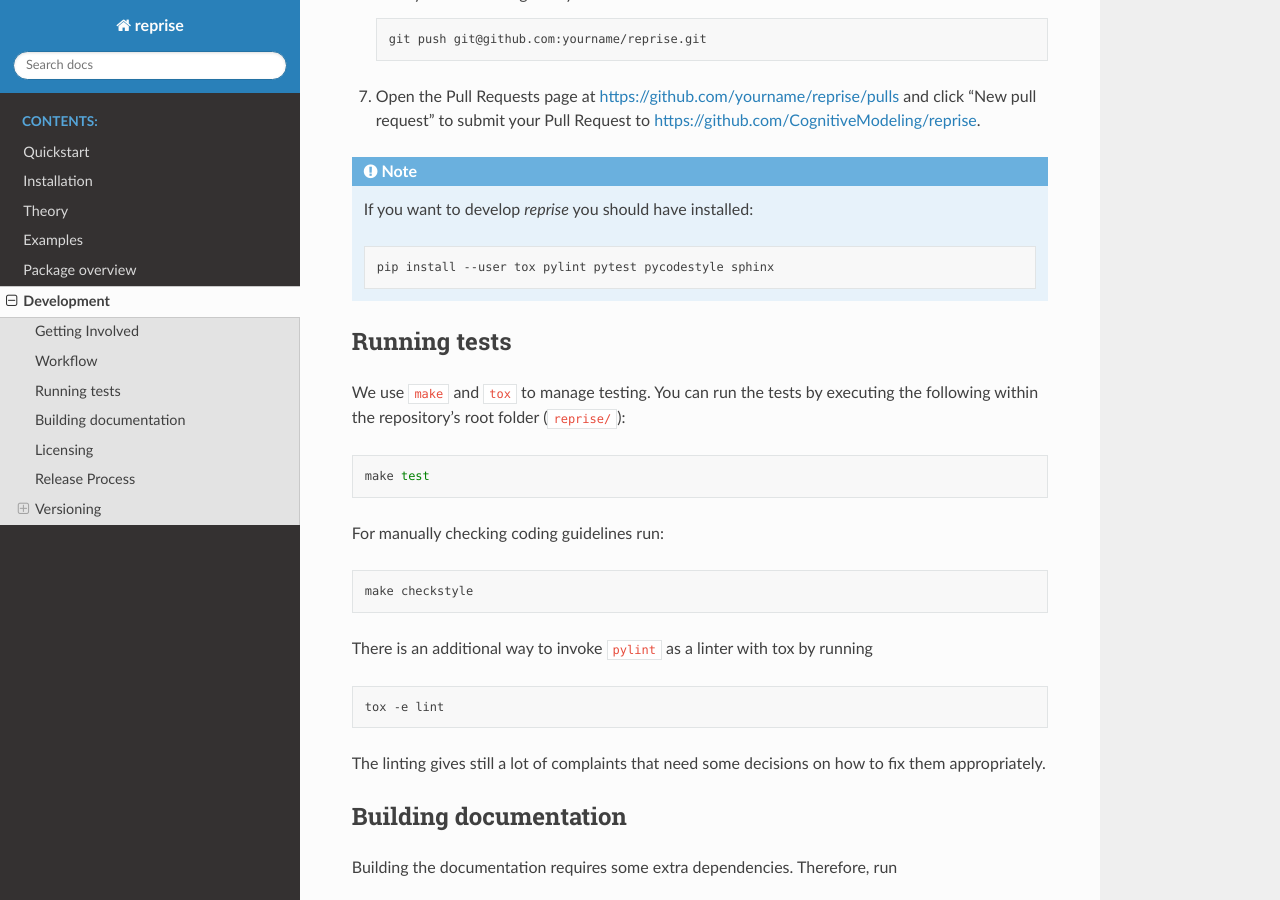
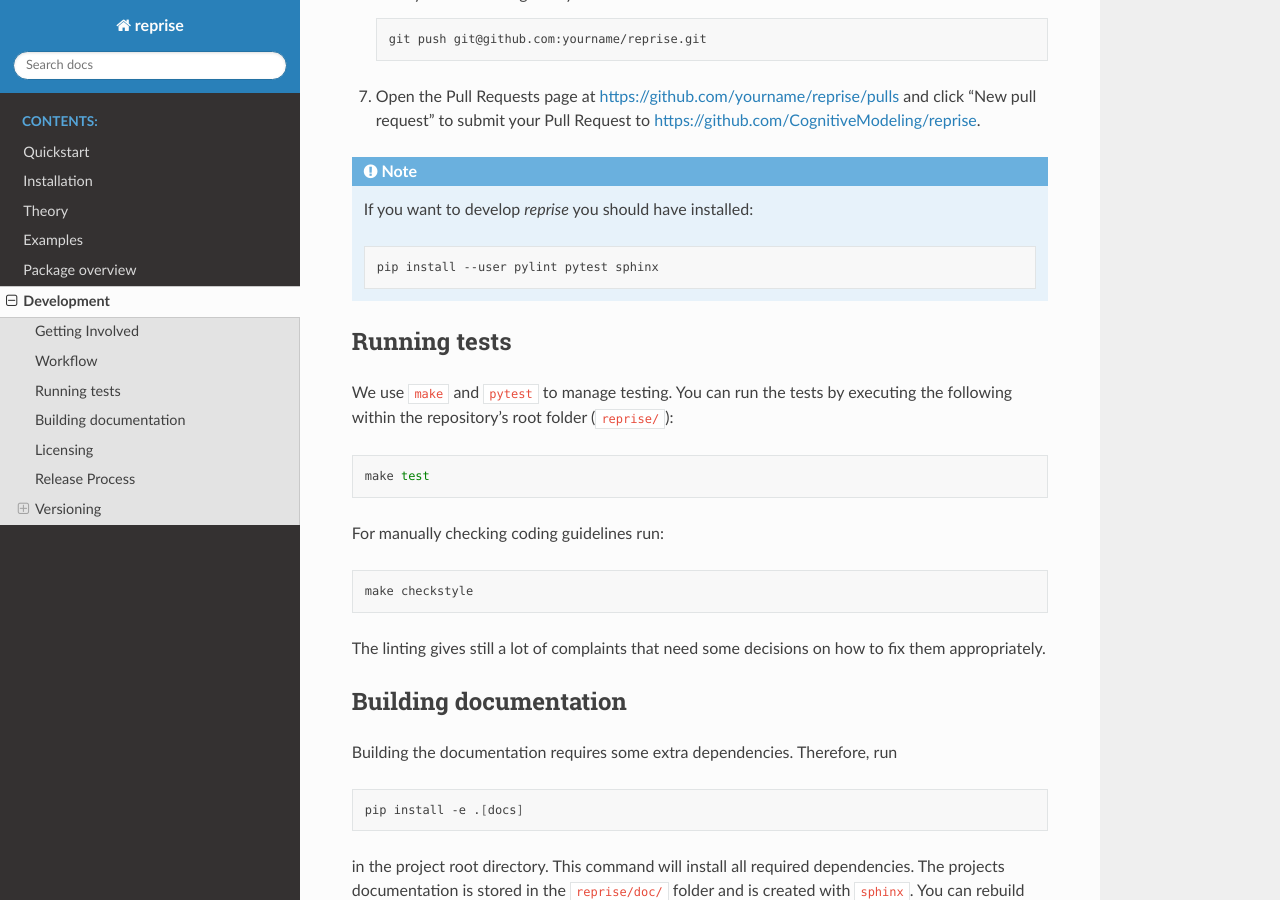
Before and after one commit to CognitiveModeling/reprise, a Sphinx documentation site: the page built from doc/source/development.rst, in a window 1280 px wide and 900 px high, scrolled down 1014 px. Built offline with Sphinx 7.4.7 and the Read the Docs theme 2.0.0, drawn with Linux system fonts in a browser that asks for light colours; pages that are not in the unit, such as notebooks, are missing from menus.

Commit message:
fix documentation

```diff
--- a/doc/source/development.rst
+++ b/doc/source/development.rst
@@ -69,13 +69,13 @@ Workflow
 
     .. code:: bash
 
-        pip install --user tox pylint pytest pycodestyle sphinx
+        pip install --user pylint pytest sphinx
 
 
 Running tests
 -------------
 
-We use ``make`` and ``tox`` to manage testing. You can run the tests by
+We use ``make`` and ``pytest`` to manage testing. You can run the tests by
 executing the following within the repository's root folder (``reprise/``):
 
 .. code:: bash
@@ -87,12 +87,6 @@ For manually checking coding guidelines run:
 .. code:: bash
 
     make checkstyle
-
-There is an additional way to invoke ``pylint`` as a linter with tox by running
-
-.. code:: bash
-
-    tox -e lint
 
 The linting gives still a lot of complaints that need some decisions on how to
 fix them appropriately.
--- a/doc/source/index.rst
+++ b/doc/source/index.rst
@@ -2,6 +2,9 @@
    sphinx-quickstart on Mon Oct 26 18:00:13 2020.
    You can adapt this file completely to your liking, but it should at least
    contain the root `toctree` directive.
+
+.. automodule:: reprise
+   :noindex:
 
 .. toctree::
    :maxdepth: 2
@@ -12,4 +15,5 @@
    theory
    examples
    reprise
+   gym
    development
```
